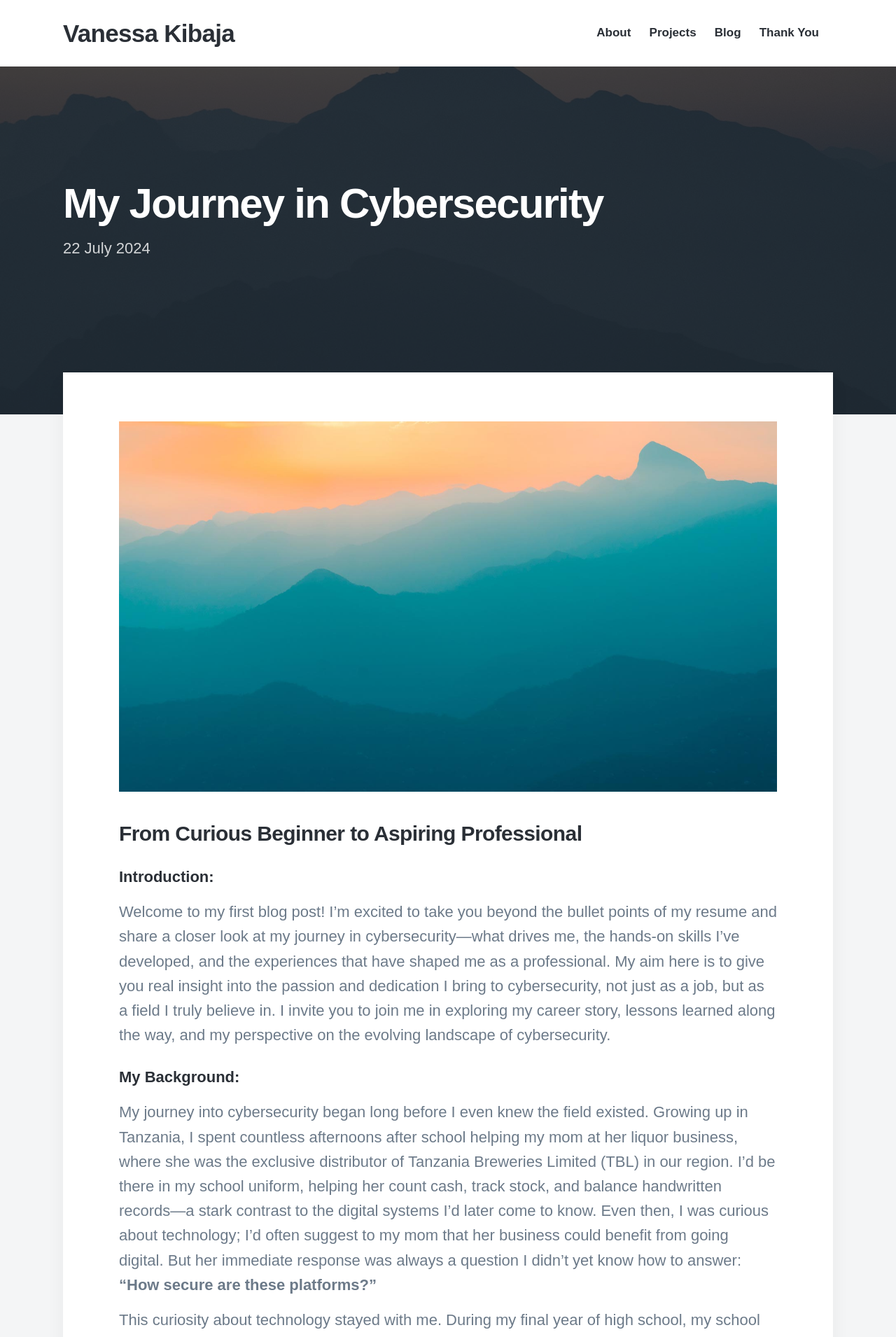
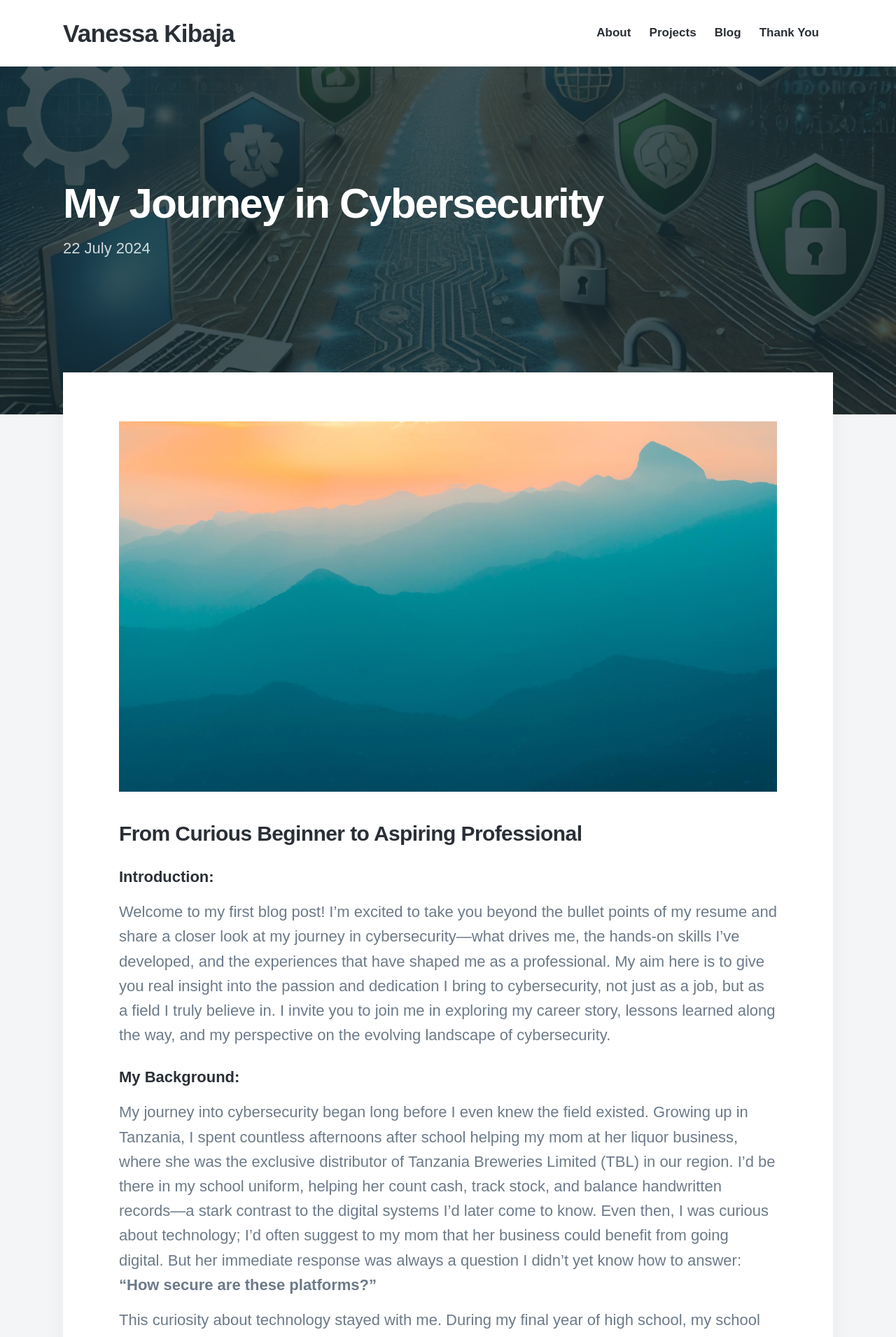
Before and after one commit to vkibaja/vkibaja.github.io, a Jekyll site: the page built from _posts/2024-07-22-first-post.md, in a window 1280 px wide. Shown: the top 1910 px of the page at 70% size. Built offline with Jekyll 4.4.1, drawn with Linux system fonts in a browser that asks for light colours; nearby versions of some CDN libraries; some web fonts are replaced.

Commit message:
Update 2024-07-22-first-post.md

```diff
--- a/_posts/2024-07-22-first-post.md
+++ b/_posts/2024-07-22-first-post.md
@@ -2,7 +2,7 @@
 title: 'My Journey in Cybersecurity'
 date: 2024-07-22 00:00:00
 description: From Curious Beginner to Aspiring Professional.
-featured_image: '/images/demo/demo-square.jpg'
+featured_image: '/images/demo/my-journey-to-cybersecurity.jpg'
 ---
 
 ![](/images/demo/demo-landscape.jpg)
```
